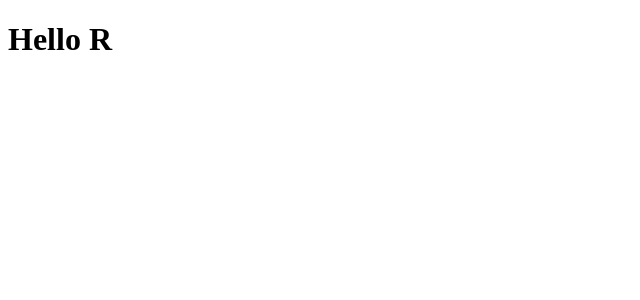
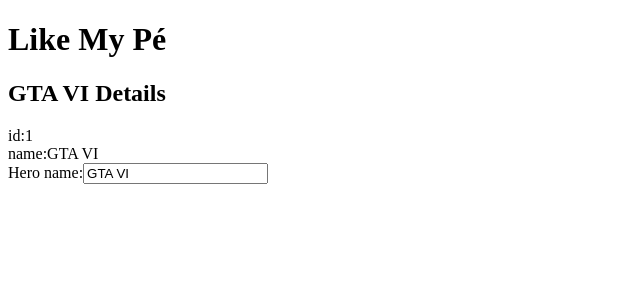
Before and after one commit to Diego-si/curso-tour-of-heroes-frontend, an Angular app: page / in a window 1280 px wide. Shown: the top 300 px of the page, without its empty margins (0-640 px from the left). Built offline with nearby package versions, Linux system fonts and the light colour scheme.

Commit message:
editando um hero

```diff
--- a/src/app/app.component.html
+++ b/src/app/app.component.html
@@ -1 +1,3 @@
 <h1>{{ title }}</h1>
+
+<app-heroes></app-heroes>
--- a/src/app/app.component.ts
+++ b/src/app/app.component.ts
@@ -6,5 +6,5 @@
   styleUrls: ['./app.component.css']
 })
 export class AppComponent {
-  title = 'Hello R';
+  title = 'Like My Pé';
 }
--- /dev/null
+++ b/src/app/hero.model.ts
@@ -0,0 +1,4 @@
+export interface Hero {
+  id: number;
+  name: string;
+}
--- /dev/null
+++ b/src/app/heroes/heroes.component.html
@@ -0,0 +1,8 @@
+<h2>{{ hero.name | uppercase }} Details</h2>
+<div><span>id:</span>{{ hero.id }}</div>
+<div><span>name:</span>{{ hero.name }}</div>
+
+<div>
+  <label for="name">Hero name:</label>
+  <input id="name" [(ngModel)]="hero.name" placeholder="name" type="">
+</div>
--- /dev/null
+++ b/src/app/heroes/heroes.component.ts
@@ -0,0 +1,22 @@
+import { Component, OnInit } from '@angular/core';
+import { Hero } from '../hero.model';
+
+@Component({
+  selector: 'app-heroes',
+  templateUrl: './heroes.component.html',
+  styleUrls: ['./heroes.component.css']
+})
+export class HeroesComponent implements OnInit {
+
+  hero: Hero = {
+    id: 1,
+    name: 'GTA VI'
+  };
+
+  constructor() {}
+
+  ngOnInit(): void {
+
+  }
+
+}
```
Also changed, not shown: src/app/app.module.ts (+6 -2 lines), src/app/heroes/heroes.component.css (added), 1 other file (tests, documents, lock files or other folders).
